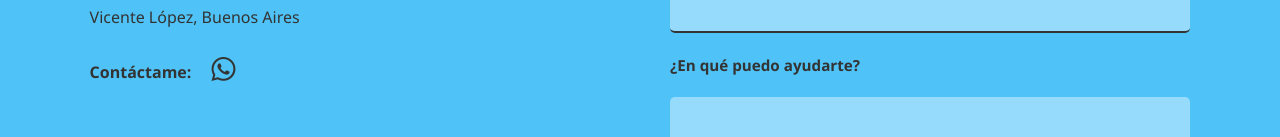
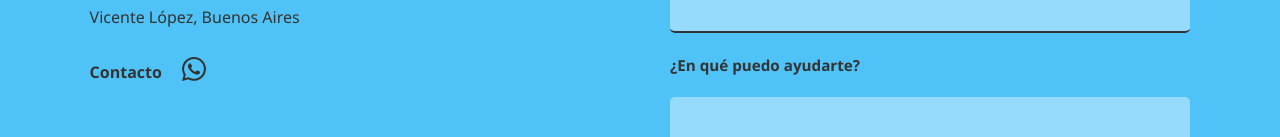
Before and after one commit to Mianlo2386/MianloDev, a React (Vite) app: page / in a window 1280 px wide. Shown: the part 5422-5559 px from the top of the page. Built offline with nearby package versions, Linux system fonts and the light colour scheme; a web font is replaced by a local one.

Commit message:
fix: button hover color and contact label

```diff
--- a/src/components/Contact.jsx
+++ b/src/components/Contact.jsx
@@ -7,7 +7,7 @@ const Contact = ({ lang }) => {
       desc: 'Disfruto discutir nuevos proyectos y desafíos de diseño. Comparta conmigo tanta información como sea posible para que podamos aprovechar al máximo nuestra primera puesta al día.',
       locationLabel: 'Viviendo en:',
       locationValue: 'Vicente López, Buenos Aires',
-      whatsappLabel: 'Contáctame:',
+      whatsappLabel: 'Contacto',
       formTitle: '¿Interesado en tu proyecto?',
       nameLabel: '¿Cuál es tu nombre?',
       emailLabel: 'Dirección de email:',
@@ -19,7 +19,7 @@ const Contact = ({ lang }) => {
       desc: "I enjoy discussing new projects and design challenges. Share as much information as possible so we can make the most of our first catch-up.",
       locationLabel: 'Based in:',
       locationValue: 'Vicente López, Buenos Aires',
-      whatsappLabel: 'Contact:',
+      whatsappLabel: 'Contact',
       formTitle: 'Interested in your project?',
       nameLabel: "What's your name?",
       emailLabel: 'Email address:',
--- a/src/components/Hero.css
+++ b/src/components/Hero.css
@@ -77,7 +77,8 @@
 }
 
 .btn-primary:hover {
-  background: var(--secondary);
+  background: var(--text-primary);
+  filter: brightness(0.9);
 }
 
 .btn-secondary {
```
